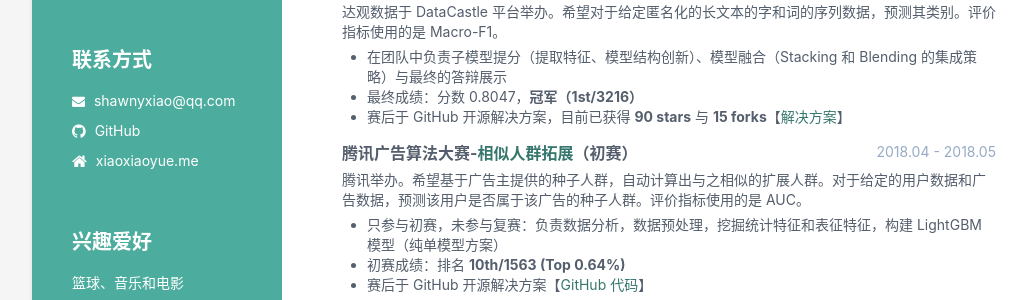
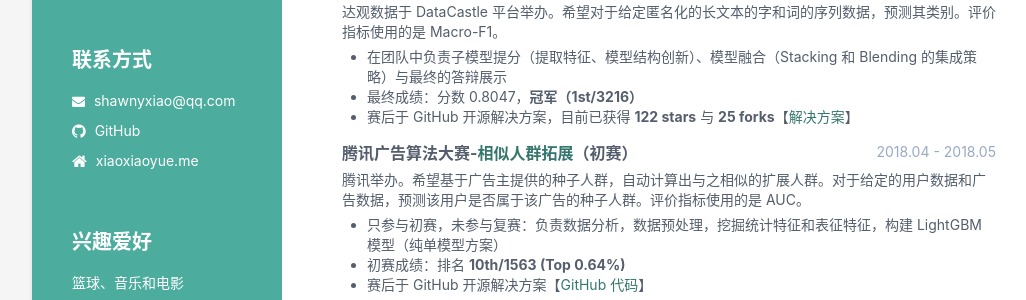
Before and after one commit to ShawnyXiao/Resume, a Jekyll site: the page built from index.html, in a window 1280 px wide and 900 px high, scrolled down 412 px. Shown: the part 152-452 px from the top of the window, without its empty margins (96-1122 px from the left). Built offline with Jekyll 4.4.1, drawn with Linux system fonts in a browser that asks for light colours.

Commit message:
Update projects

```diff
--- a/_data/projects.yml
+++ b/_data/projects.yml
@@ -5,7 +5,7 @@
   descriptions:
   - description: 在团队中负责子模型提分（提取特征、模型结构创新）、模型融合（Stacking 和 Blending 的集成策略）与最终的答辩展示
   - description: 最终成绩：分数 0.8047，<b>冠军（1st/3216）</b>
-  - description: 赛后于 GitHub 开源解决方案，目前已获得 <b>90 stars</b> 与 <b>15 forks</b>【<a target="_blank" href="https://github.com/ShawnyXiao/2018-DC-DataGrand-TextIntelProcess">解决方案</a>】
+  - description: 赛后于 GitHub 开源解决方案，目前已获得 <b>122 stars</b> 与 <b>25 forks</b>【<a target="_blank" href="https://github.com/ShawnyXiao/2018-DC-DataGrand-TextIntelProcess">解决方案</a>】
 - project:
   title: 腾讯广告算法大赛-<a target="_blank" href="http://algo.tpai.qq.com/home/home/index.html">相似人群拓展</a>（初赛）
   time: 2018.04 - 2018.05
```
